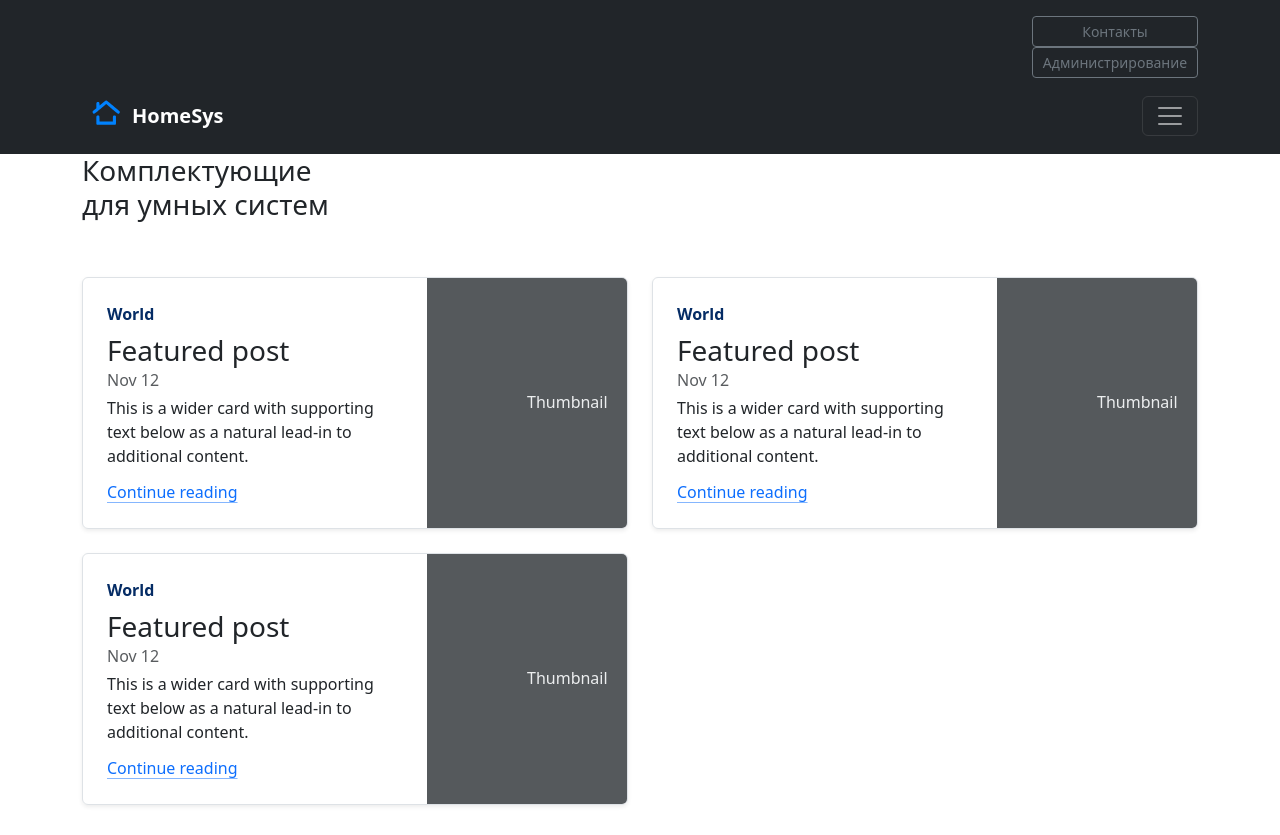
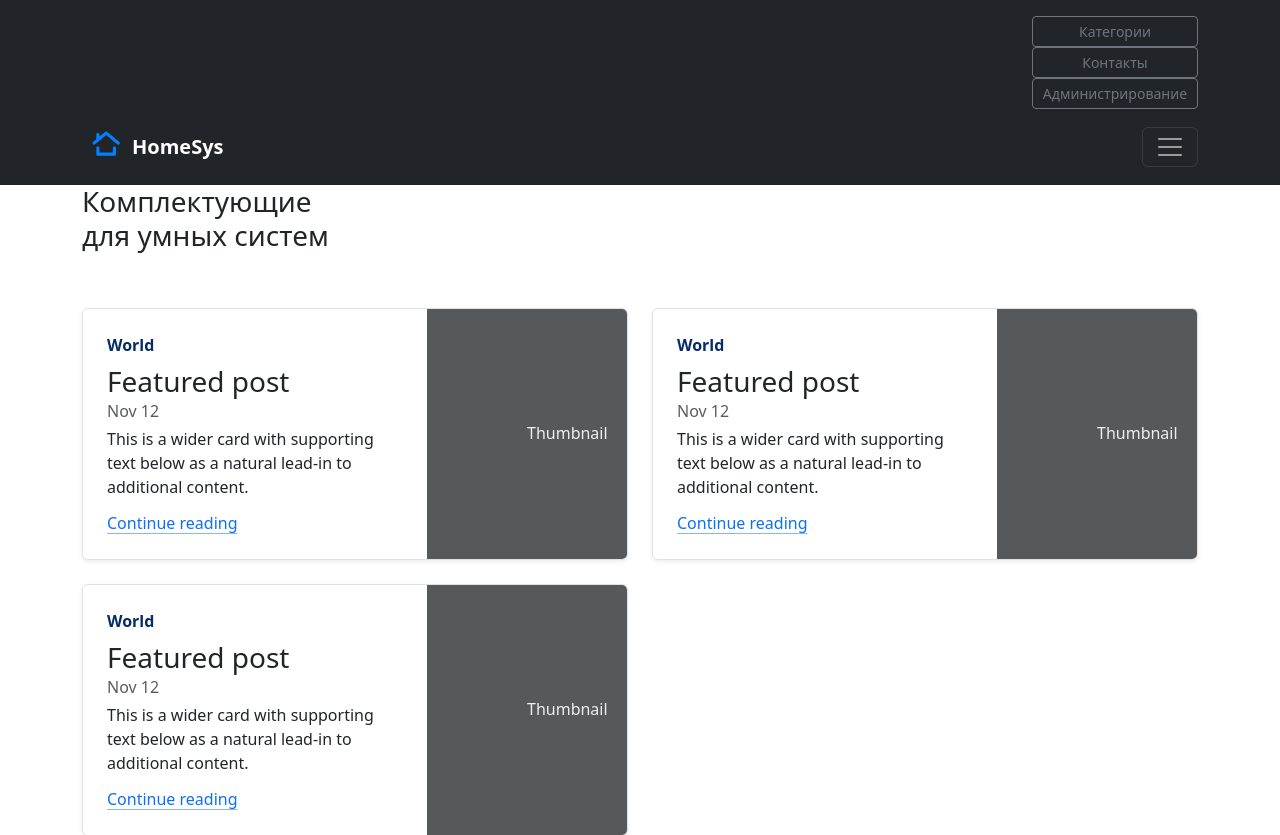
Before and after one commit to ualex90/InternetShop, a Django app: page / in a window 1280 px wide, after a click that opens the changed part. Shown: the top 835 px of the page. Run offline with Django 4.2, Linux system fonts and the light colour scheme; data comes from the database, SQL or seed files in the repository; some libraries are stand-ins or nearby versions.

Commit message:
add namespace

```diff
--- a/catalog/templates/catalog/includes/inc_main_menu.html
+++ b/catalog/templates/catalog/includes/inc_main_menu.html
@@ -1,5 +1,6 @@
 <div class="col-10"></div>
 <div class="col-2 mt-3 text-white">
+    <a class="btn btn-sm btn-outline-secondary form-control" type="submit" href="{% url 'catalog:categories' %}">Категории</a>
     <a class="btn btn-sm btn-outline-secondary form-control" type="submit" href="{% url 'catalog:contacts' %}">Контакты</a>
     <a class="btn btn-sm btn-outline-secondary form-control" type="submit" href="/admin/">Администрирование</a>
 </div>
```
